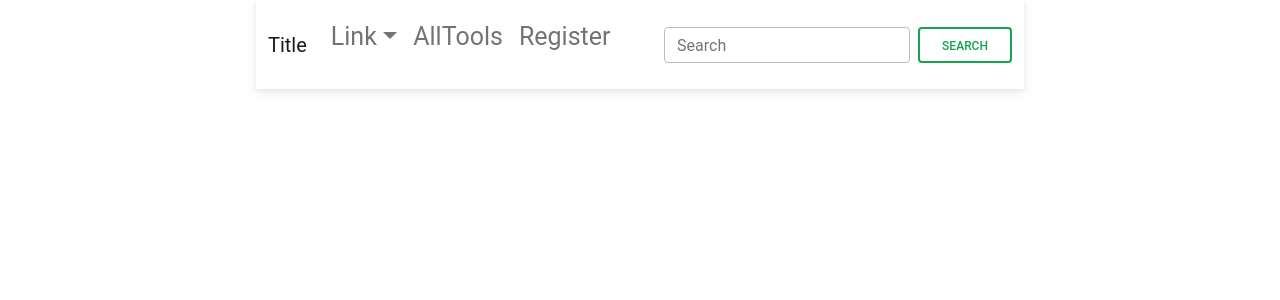
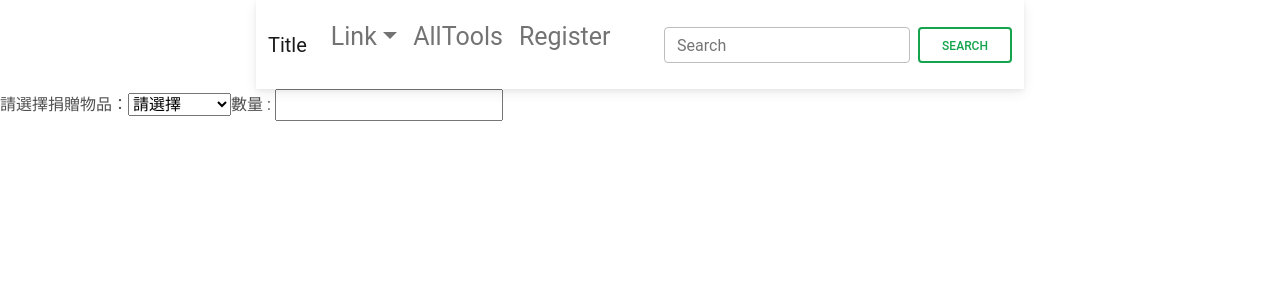
Before and after one commit to marco3232/c29_frd_finalproject, a React (Create React App) app in the folder my-app/: page /upload in a window 1280 px wide. Shown: the top 300 px of the page. Built offline with nearby package versions, Linux system fonts and the light colour scheme.

Commit message:
add upload page

```diff
--- a/my-app/src/App.tsx
+++ b/my-app/src/App.tsx
@@ -4,6 +4,9 @@ import { HomePage } from "./Page/HomePage";
 import NotFoundPage from "./Page/NotFoundPage";
 import NavBarControl from "./Components/NavBars";
 import Register from './Components/Register';
+import UploadPage from './Components/UploadPage';
+
+
 // --------------------------------------------------------------------------------
 
 function App() {
@@ -28,6 +31,7 @@ function App() {
         <Route path="/homePage" element={<HomePage />} />
         <Route path="/notFoundPage" element={<NotFoundPage />} />
         <Route path="/Register" element={<Register />} />
+        <Route path="/upload" element={<UploadPage />} />
         <Route path="/" element={""} />
       </Routes>
       <br />
--- a/my-app/src/Components/NavBars.tsx
+++ b/my-app/src/Components/NavBars.tsx
@@ -23,7 +23,7 @@ function NavBarControl() {
                         navbarScroll
                     >
                         <NavDropdown title="Link" id="navbarScrollingDropdown">
-                            <NavDropdown.Item href="#action3">Action</NavDropdown.Item>
+                            <NavDropdown.Item href="/upload">Upload</NavDropdown.Item>
                             <NavDropdown.Item href="#action4">
                                 Another action
                             </NavDropdown.Item>
--- /dev/null
+++ b/my-app/src/Components/UploadPage.tsx
@@ -0,0 +1,26 @@
+
+
+export default function UploadPage() {
+    return (
+    <>
+    <label>
+        請選擇捐贈物品：
+        <select name="selectDonate">
+            <option value="">請選擇</option>
+            <option value="wheelchair">輪椅</option>
+            <option value="electric_wheelchair">電動輪椅</option>
+            <option value="crutch">拐杖</option>
+            <option value="walker_frame">步行架</option>
+            <option value="bath_chair">沐浴椅</option>
+            <option value="nutritional_supplement">營養食品</option>
+            <option value="adult_diapers">成人紙尿片</option>
+            <option value="wipes">濕紙巾</option>
+            <option value="sphygmomanometer">血壓計</option>
+            <option value="paramount_bed">護理床</option>
+            <option value="lotion">潤膚霜</option>
+            <option value="others">其他</option>
+        </select>
+        數量 : <input />
+    </label>
+    </>)
+}
```
Also changed, not shown: my-app/package.json (+11 -11 lines).
